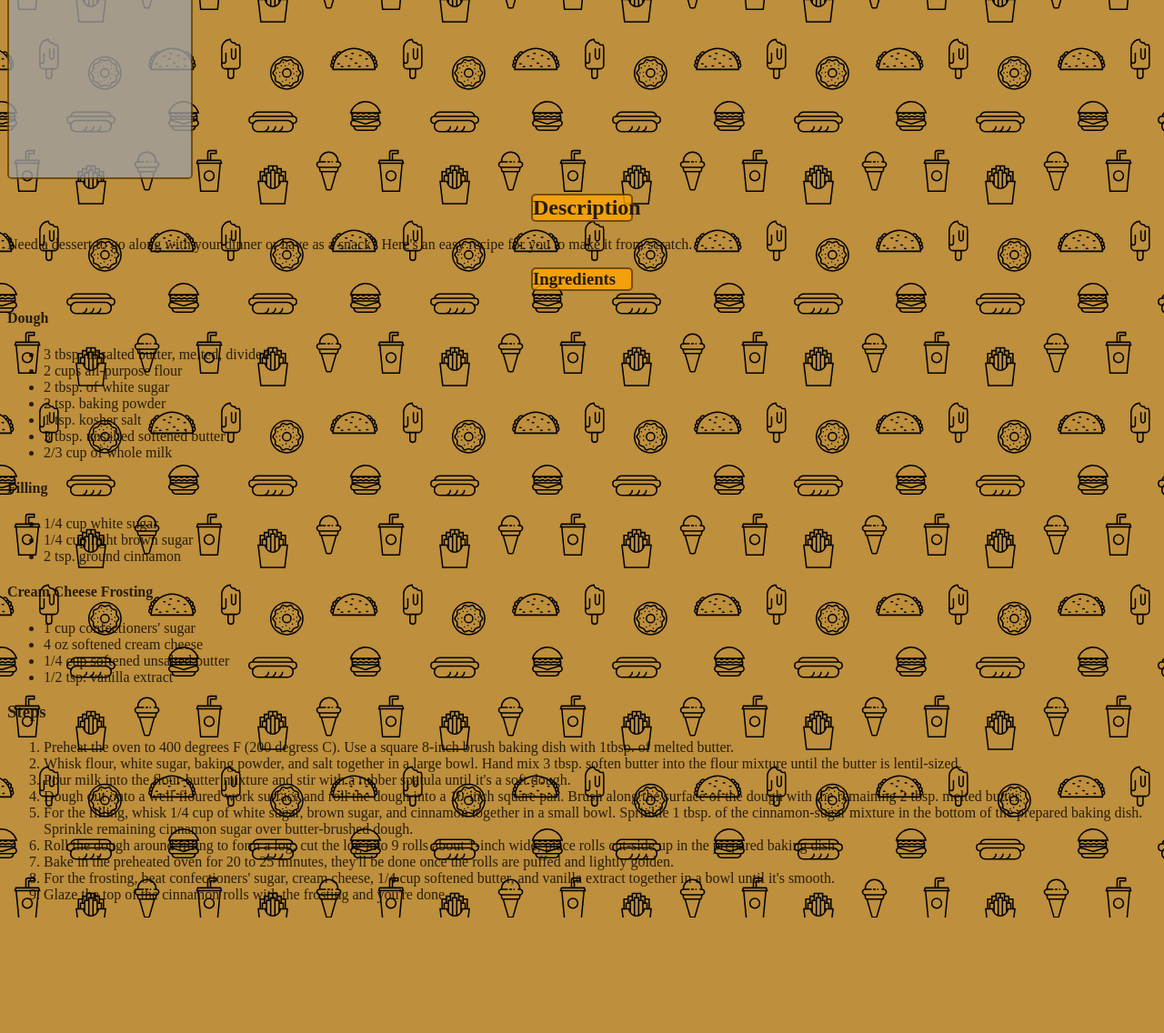
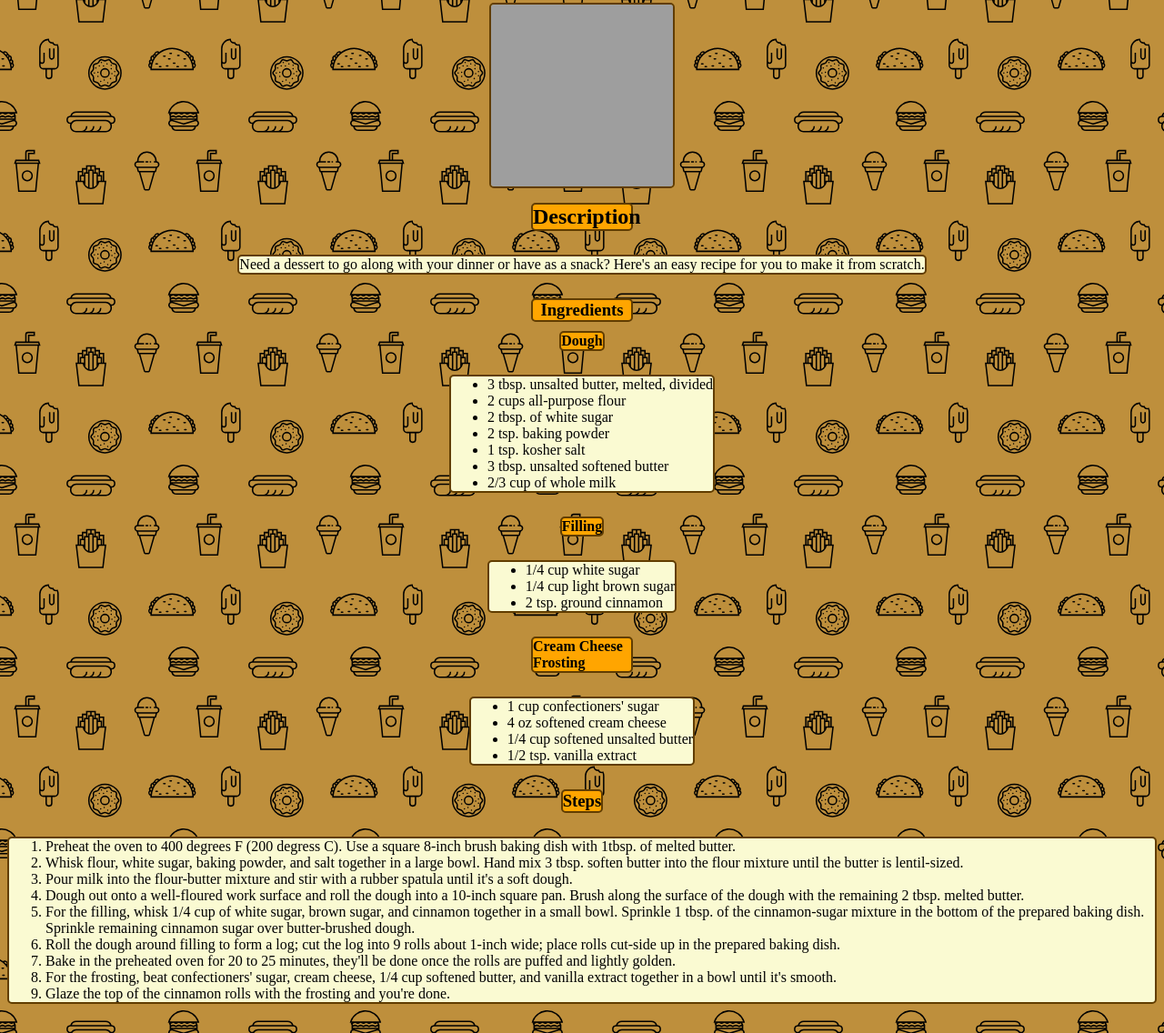
Before and after one commit to tyleralrobinson/odin-recipes, a plain HTML site: page recipes/cinnamonrolls.html in a window 1280 px wide. Shown: the part 89-1225 px from the top of the page at 91% size. Before the commit the page ends 1098 px from the top, so only its background shows below. Drawn offline with Linux system fonts and the light colour scheme; grey boxes are pictures that could not be loaded.

Commit message:
Finished all pages will work rework later

```diff
--- a/css/style.css
+++ b/css/style.css
@@ -2,7 +2,7 @@ body {
   justify-content: space-evenly;
   background-color: #be8f3c;
   background-color: #be8f3c;
-  opacity: 0.8;
+  opacity: 1;
   background-image: url(../img/food.svg);
   background-size: 200px 200px;
 }
--- a/recipes/cinnamonrolls.html
+++ b/recipes/cinnamonrolls.html
@@ -8,15 +8,25 @@
 </head>
 <body>
     <h1 class="title">Cinnamon Rolls</h1>
+    <section>
     <img src="../img/cinnamonrolls.jpg" height="350" width="400">
+</section>
     <p>
         <h2 class="description">Description</h2>
-        <p>
+
+        <section>
+        <p class="steps">
             Need a dessert to go along with your dinner or have as a snack? Here's an easy recipe for you to make it from scratch.
         </p>
+    </section>
+        <section class="section box">
         <h3 class="description">Ingredients</h3>
-        <h4>Dough</h4>
-        <ul>
+    </section>
+    <section>
+    <h4 class="description">Dough</h4>
+</section>
+<section>
+        <ul class="steps">
             <li>3 tbsp. unsalted butter, melted, divided</li>
             <li>2 cups all-purpose flour</li>
             <li>2 tbsp. of white sugar</li>
@@ -25,21 +35,33 @@
             <li>3 tbsp. unsalted softened butter</li>
             <li>2/3 cup of whole milk</li>
         </ul>
-        <h4>Filling</h4>
-        <ul>
+    </section>
+    <section>
+        <h4 class="description">Filling</h4>
+    </section>
+    <section>
+        <ul class="steps">
             <li>1/4 cup white sugar</li>
             <li>1/4 cup light brown sugar</li>
             <li>2 tsp. ground cinnamon</li>
         </ul>
-        <h4>Cream Cheese Frosting</h4>
-        <ul>
+    </section>
+    <seciton>
+        <h4 class="description">Cream Cheese Frosting</h4>
+    </section>
+    <section>
+        <ul class="steps">
             <li>1 cup confectioners' sugar</li>
             <li>4 oz softened cream cheese</li>
             <li>1/4 cup softened unsalted butter</li>
             <li>1/2 tsp. vanilla extract</li>
         </ul>
-        <h3>Steps</h3>
-        <ol>
+    </section>
+    <section>
+        <h3 class="description">Steps</h3>
+    </section>
+    <section>
+        <ol class="steps">
             <li>Preheat the oven to 400 degrees F (200 degress C). Use a square 8-inch brush baking dish with 1tbsp. of melted butter. </li>
             <li>Whisk flour, white sugar, baking powder, and salt together in a large bowl. Hand mix 3 tbsp. soften butter into the flour mixture until the butter is lentil-sized. </li>
             <li>Pour milk into the flour-butter mixture and stir with a rubber spatula until it's a soft dough.</li>
@@ -50,6 +72,7 @@
             <li>For the frosting, beat confectioners' sugar, cream cheese, 1/4 cup softened butter, and vanilla extract together in a bowl until it's smooth.</li>
             <li>Glaze the top of the cinnamon rolls with the frosting and you're done.</li>
         </ol>
+    </section>
     </p>
 </body>
 </html>
```
Also changed, not shown: recipes/peanutbuttercookies.html (+21 -7 lines).
